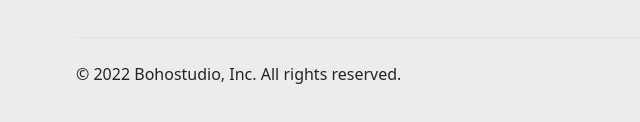
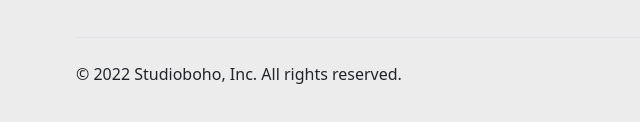
Before and after one commit to code-wagner/studioboho, a website: page design.html in a window 1280 px wide. Shown: the part 5260-5382 px from the top of the page, 0-640 px from the left. Drawn offline with nearby package versions, Linux system fonts and the light colour scheme.

Commit message:
Style: correction of the copyright text

```diff
--- a/design.html
+++ b/design.html
@@ -238,7 +238,7 @@
 
 
             <div class="d-flex flex-column flex-sm-row justify-content-between py-4 my-4 border-top">
-                <p>&copy; 2022 Bohostudio, Inc. All rights reserved.</p>
+                <p>&copy; 2022 Studioboho, Inc. All rights reserved.</p>
             </div>
         </div>
     </footer>
```
Also changed, not shown: index.html (+1 -1 lines), shop.html (+1 -1 lines), studio.html (+1 -1 lines), videos.html (+1 -1 lines).
